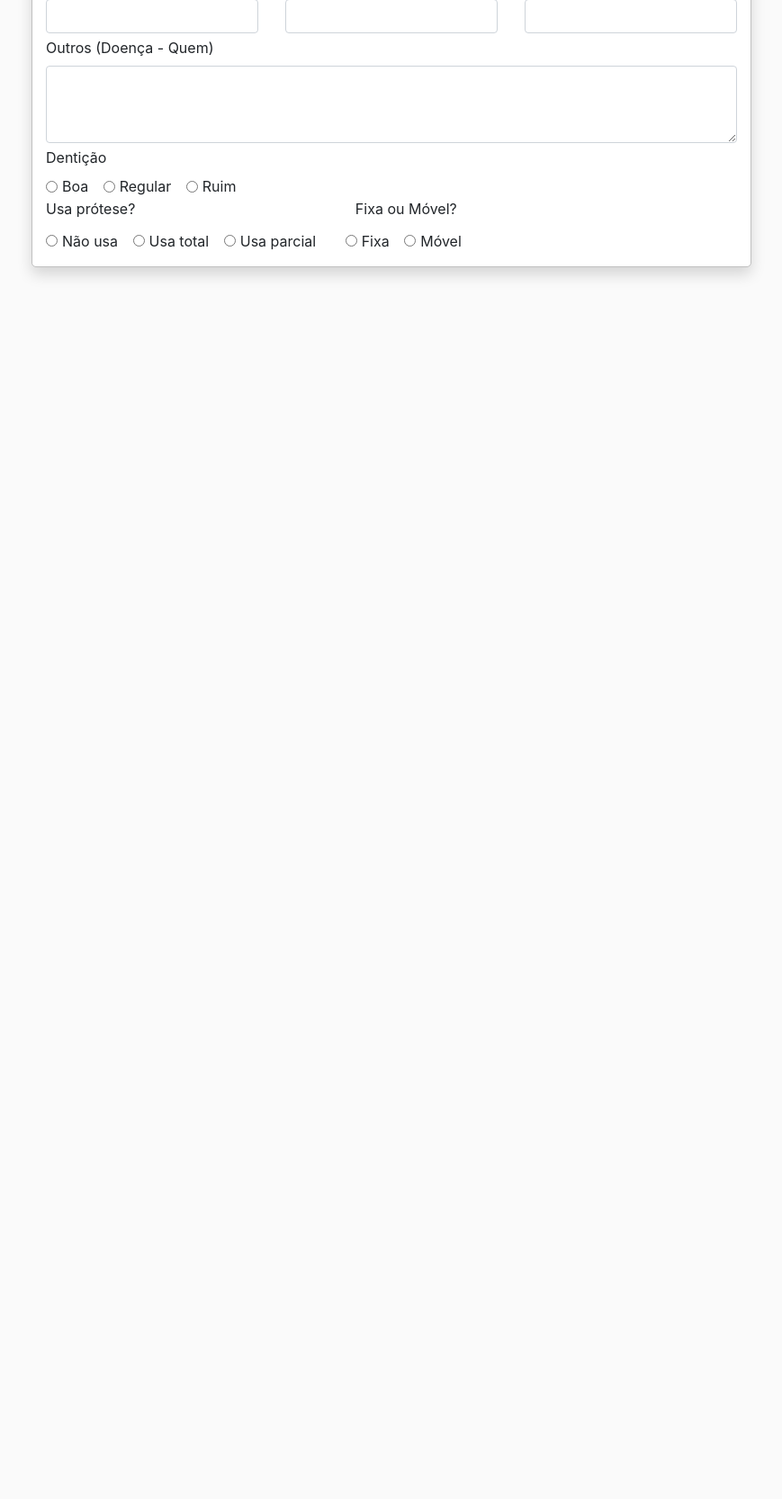
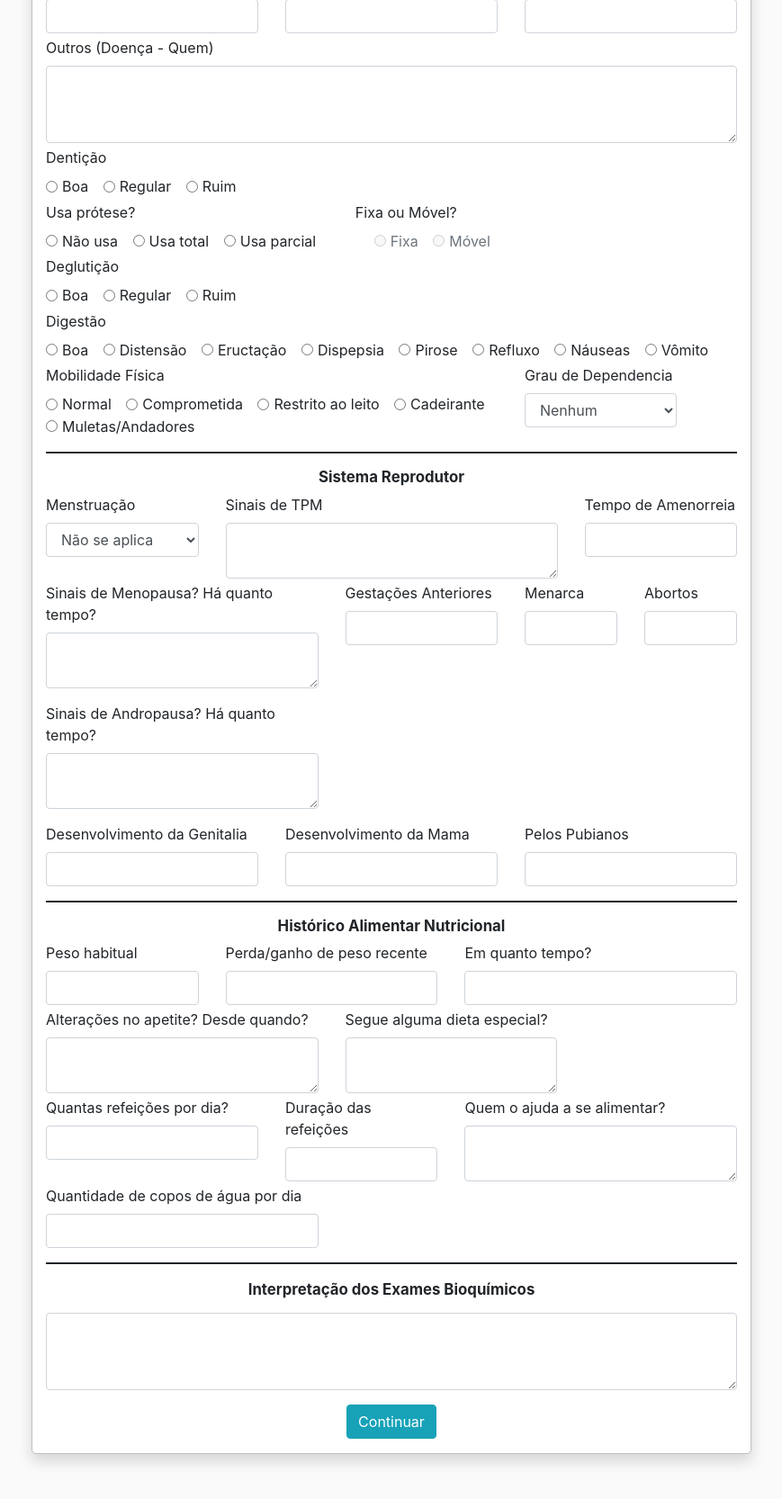
Before and after one commit to luis-modesto/AEPN, a PHP site: page /telaNewPaciente.html in a window 1280 px wide. Shown: the part 1857-3523 px from the top of the page at 90% size, without its empty margins (205-1074 px from the left). Before the commit the page ends 2165 px from the top, so only its background shows below. Run offline with PHP 8.4, Linux system fonts and the light colour scheme; some libraries are stand-ins or nearby versions.

Commit message:
anamnese tudo

```diff
--- a/Aplicacao/view/estiloNewPaciente.css
+++ b/Aplicacao/view/estiloNewPaciente.css
@@ -11,3 +11,17 @@ body{
 	margin-bottom: 50px;
 	max-width: 800px;
 }
+
+.subtitulos{
+	font-size: 105%;
+	text-align: center;
+	font-weight: bold;
+}
+
+.divisores{
+	border: 0.5px solid;
+}
+
+#motivoLabel, #motivoRuim{
+	display: none;
+}
--- a/Aplicacao/view/telaNewPaciente.html
+++ b/Aplicacao/view/telaNewPaciente.html
@@ -20,7 +20,7 @@
 <body>
     <div class = "mt-3 py-3 container shadow" id = "containerAnamnese">
         <form action = "telaPaciente.html" method = "post">
-            <h6 class = "mb-3" style = "font-size: 105%; text-align: center; font-weight: bold;"> Informações Gerais </h6>
+            <h6 class = "mb-3 subtitulos"> Informações Gerais </h6>
             <div class = "mt-1 row">
                 <div class = "col-5">
                     <label for = "nome"> Nome </label>
@@ -138,8 +138,8 @@
                     <textarea required rows = 2 class = "form-control" id = "restRel" name = "restRel"> </textarea>
                 </div>
             </div>
-            <hr style = "border: 0.5px solid;">
-            <h6 style = "font-size: 105%; text-align: center; font-weight: bold;"> Interpretações do Exame Físico </h6>
+            <hr class = "divisores">
+            <h6 class = "subtitulos subtitulos"> Interpretações do Exame Físico </h6>
             <div class = "mt-1 row">
                 <div class = "col-4">
                     <label for = "olhos"> Olhos </label>
@@ -182,8 +182,8 @@
                     <textarea required class = "form-control" id = "abdome" name = "abdome" rows = 2></textarea>
                 </div>
             </div>
-            <hr style = "border: 0.5px solid;">
-            <h6 style = "font-size: 105%; text-align: center; font-weight: bold;"> Dados Clínicos </h6>
+            <hr class = "divisores">
+            <h6 class = "subtitulos subtitulos"> Dados Clínicos </h6>
             <div class = "mt-1 row">
                 <div class = "col-4">
                     <label for = "acne"> Acne </label>
@@ -361,31 +361,233 @@
                     </div>
                 </div>
             </div>
-           <label> Usa prótese? </label>
+           <label class = "mt-1"> Usa prótese? </label>
            <label class = "pl-5 offset-3"> Fixa ou Móvel? </label>
-            <div class = "mt-1 row">
+            <div class = "row">
                 <div class = "col-12">
                     <div class="form-check form-check-inline">
-                        <input class = "form-check-input" type = "radio" name = "usoProtese" id = "naoProt" value = "0">
+                        <input onclick = "usaProtese(this);" class = "form-check-input" type = "radio" name = "usoProtese" id = "naoProt" value = "0">
                         <label class="form-check-label" for="naoProt">Não usa</label>
                     </div>
                     <div class="form-check form-check-inline">
-                        <input class = "form-check-input" type = "radio" id = "total" name = "usoProtese" value = "1">
+                        <input onclick = "usaProtese(this);" class = "form-check-input" type = "radio" id = "total" name = "usoProtese" value = "1">
                         <label class="form-check-label" for="total">Usa total</label>
                     </div>
                     <div class="form-check form-check-inline">
-                        <input class = "form-check-input" type = "radio" id = "parcial" name = "usoProtese" value = "2">
+                        <input onclick = "usaProtese(this);" class = "form-check-input" type = "radio" id = "parcial" name = "usoProtese" value = "2">
                         <label class="form-check-label" for="parcial">Usa parcial</label>
                     </div>
-                    <div class="ml-3 form-check form-check-inline">
-                        <input class = "form-check-input" type = "radio" id = "fixa" name = "fixaOuMovel" value = "0">
+                    <div class="ml-5 form-check form-check-inline">
+                        <input disabled class = "form-check-input" type = "radio" id = "fixa" name = "fixaOuMovel" value = "0">
                         <label class="form-check-label" for="fixa">Fixa</label>
                     </div>
                     <div class="form-check form-check-inline">
-                        <input class = "form-check-input" type = "radio" id = "movel" name = "fixaOuMovel" value = "1">
+                        <input disabled class = "form-check-input" type = "radio" id = "movel" name = "fixaOuMovel" value = "1">
                         <label class="form-check-label" for="movel">Móvel</label>
                     </div>
                 </div>
+            </div>
+            <div class = "mt-1 row">
+                <div class = "col-4">
+                    <label> Deglutição </label> <br>
+                    <div class="form-check form-check-inline">
+                        <input class = "form-check-input" type = "radio" name = "degluticao" id = "boaDeg" value = "0" onclick = "degQualidade(this);>
+                        <label class="form-check-label" for="boaDeg">Boa</label>
+                    </div>
+                    <div class="form-check form-check-inline">
+                        <input class = "form-check-input" type = "radio" id = "regularDeg" name = "degluticao" value = "1" onclick = "degQualidade(this);>
+                        <label class="form-check-label" for="regularDeg">Regular</label>
+                    </div>
+                    <div class="form-check form-check-inline">
+                        <input class = "form-check-input" type = "radio" id = "ruimDeg" name = "degluticao" value = "2" onclick = "degQualidade(this);>
+                        <label class="form-check-label" for="ruimDeg">Ruim</label>
+                    </div>
+                </div>
+                <div class = "col-8">
+                    <label for = "motivoRuim" id = "motivoLabel"> Qual o motivo? </label>
+                    <textarea class = "form-control" id = "motivoRuim" name = "motivoRuim" rows= 2></textarea>
+                </div>
+            </div>
+            <div class = "mt-1 row">
+                <div class = "col-12">
+                    <label> Digestão </label> <br>
+                    <div class="form-check form-check-inline">
+                        <input class = "form-check-input" type = "radio" name = "digestao" id = "digSemQueixa" value = "0">
+                        <label class="form-check-label" for="digSemQueixa">Boa</label>
+                    </div>
+                    <div class="form-check form-check-inline">
+                        <input class = "form-check-input" type = "radio" id = "distensao" name = "digestao" value = "1">
+                        <label class="form-check-label" for="distensao">Distensão</label>
+                    </div>
+                    <div class="form-check form-check-inline">
+                        <input class = "form-check-input" type = "radio" id = "eructacao" name = "digestao" value = "2">
+                        <label class="form-check-label" for="eructacao">Eructação</label>
+                    </div>
+                    <div class="form-check form-check-inline">
+                        <input class = "form-check-input" type = "radio" name = "digestao" id = "dispepsia" value = "3">
+                        <label class="form-check-label" for="dispepsia">Dispepsia</label>
+                    </div>
+                    <div class="form-check form-check-inline">
+                        <input class = "form-check-input" type = "radio" id = "pirose" name = "digestao" value = "4">
+                        <label class="form-check-label" for="pirose">Pirose</label>
+                    </div>
+                    <div class="form-check form-check-inline">
+                        <input class = "form-check-input" type = "radio" id = "refluxo" name = "digestao" value = "5">
+                        <label class="form-check-label" for="refluxo">Refluxo</label>
+                    </div>
+                    <div class="form-check form-check-inline">
+                        <input class = "form-check-input" type = "radio" id = "nauseas" name = "digestao" value = "6">
+                        <label class="form-check-label" for="nauseas">Náuseas</label>
+                    </div>
+                    <div class="form-check form-check-inline">
+                        <input class = "form-check-input" type = "radio" id = "vomito" name = "digestao" value = "7">
+                        <label class="form-check-label" for="vomito">Vômito</label>
+                    </div>
+                </div>
+            </div>
+            <div class = "mt-1 row">
+                <div class = "col-8">
+                    <label> Mobilidade Física </label> <br>
+                    <div class="form-check form-check-inline">
+                        <input class = "form-check-input" type = "radio" name = "mobilidade" id = "mobNormal" value = "0">
+                        <label class="form-check-label" for="mobNormal">Normal</label>
+                    </div>
+                    <div class="form-check form-check-inline">
+                        <input class = "form-check-input" type = "radio" id = "mobComprometida" name = "mobilidade" value = "1">
+                        <label class="form-check-label" for="mobComprometida">Comprometida</label>
+                    </div>
+                    <div class="form-check form-check-inline">
+                        <input class = "form-check-input" type = "radio" id = "mobRestrito" name = "mobilidade" value = "2">
+                        <label class="form-check-label" for="mobRestrito">Restrito ao leito</label>
+                    </div>
+                    <div class="form-check form-check-inline">
+                        <input class = "form-check-input" type = "radio" name = "mobilidade" id = "cadeirante" value = "3">
+                        <label class="form-check-label" for="cadeirante">Cadeirante</label>
+                    </div>
+                    <div class="form-check form-check-inline">
+                        <input class = "form-check-input" type = "radio" id = "muletas" name = "mobilidade" value = "4">
+                        <label class="form-check-label" for="muletas">Muletas/Andadores</label>
+                    </div>
+                </div>
+                <div class = "col-3">
+                    <label for = "depGrau"> Grau de Dependencia </label>
+                    <select id = "depGrau" name = "depGrau" class = "form-control">
+                        <option>Nenhum</option>
+                        <option>Parcial</option>
+                        <option>Total</option>
+                    </select>
+                </div>
+            </div>
+            <hr class = "divisores">
+            <h6 class = "subtitulos subtitulos"> Sistema Reprodutor </h6>
+            <div class = "mt-1 row">
+                <div class = "col-3">
+                    <label for = "regulMenst"> Menstruação </label>
+                    <select id = "regulMenst" name = "regulMenst" class = "form-control">
+                        <option>Não se aplica</option>
+                        <option>Regular</option>
+                        <option>Irregular</option>
+                    </select>
+                </div>
+                <div class = "col-6">
+                    <label for = "sinaisTPM"> Sinais de TPM </label>
+                    <textarea id = "sinaisTPM" class = "form-control" name = "sinaisTPM" rows = 2></textarea>
+                </div>
+                <div class = "col-3">
+                    <label for = "tempoAmenorreia"> Tempo de Amenorreia </label>
+                    <input type = "text" id = "tempoAmenorreia" name = "tempoAmenorreia" class = "form-control">
+                </div>
+            </div>
+            <div class = "mt-1 row">
+                <div class = "col-5">
+                    <label for = "tempoMenopausa"> Sinais de Menopausa? Há quanto tempo? </label>
+                    <textarea id = "tempoMenopausa" class = "form-control" name = "tempoMenopausa" rows = 2></textarea>
+                </div>
+                <div class = "col-3">
+                    <label for = "gestacoes"> Gestações Anteriores </label>
+                    <input type = "number" id = "gestacoes" min = 0 name = "gestacoes" class = "form-control">
+                </div>
+                <div class = "col-2">
+                    <label for = "menarca"> Menarca </label>
+                    <input type = "number" id = "menarca" name = "menarca" class = "form-control" min = 0>
+                </div>
+                <div class = "col-2">
+                    <label for = "abortos"> Abortos </label>
+                    <input type = "number" id = "abortos" name = "abortos" class = "form-control" min = 0>
+                </div>
+            </div>
+            <div class = "mt-3 row">
+                <div class = "col-5">
+                    <label for = "tempoAndropausa">
+                    Sinais de Andropausa? Há quanto tempo? </label>
+                    <textarea id = "tempoAndropausa" name = "tempoAndropausa" class = "form-control" rows = 2></textarea>
+                </div>
+            </div>
+            <div class = "mt-3 row">
+                <div class = "col-4">
+                    <label for = "desenvGenit"> Desenvolvimento da Genitalia </label>
+                    <input type = "text" id = "desenvGenit" name = "desenvGenit" class = "form-control" maxlength="2">
+                </div>
+                <div class = "col-4">
+                    <label for = "desenvMama"> Desenvolvimento da Mama </label>
+                    <input type = "text" id = "desenvMama" name = "desenvMama" class = "form-control" maxlength="2">
+                </div>
+                <div class = "col-4">
+                    <label for = "pelosPub"> Pelos Pubianos </label>
+                    <input type = "text" id = "pelosPub" name = "pelosPub" class = "form-control" maxlength="2">
+                </div>
+            </div>
+            <hr class = "divisores">
+            <h6 class = "subtitulos subtitulos"> Histórico Alimentar Nutricional </h6>
+            <div class = "mt-1 row">
+                <div class = "col-3">
+                    <label for = "pesoHabitual"> Peso habitual </label>
+                    <input type = "number" step = "0.01" min = 0 id = "pesoHabitual" name = "pesoHabitual" class = "form-control">
+                </div>
+               <div class = "col-4">
+                    <label for = "pesoRecente"> Perda/ganho de peso recente</label>
+                    <input type = "number" step = "0.01" min = 0 id = "pesoRecente" name = "pesoRecente" class = "form-control">
+                </div>
+               <div class = "col-5">
+                    <label for = "tempoPesoRecente"> Em quanto tempo?</label>
+                    <input type = "text" id = "tempoPesoRecente" name = "tempoPesoRecente" class = "form-control">
+                </div>
+            </div>
+            <div class = "mt-1 row">
+                <div class = "col-5">
+                    <label for = "alteracoesApetite"> Alterações no apetite? Desde quando? </label>
+                    <textarea id = "alteracoesApetite" name = "alteracoesApetite" class = "form-control" rows = 2></textarea>
+                </div>
+                <div class = "col-4">
+                    <label for = "dietaEspecial"> Segue alguma dieta especial? </label>
+                    <textarea id = "dietaEspecial" name = "dietaEspecial" class = "form-control" rows = 2> </textarea>
+                </div>
+            </div>
+            <div class = "mt-1 row">
+                <div class = "col-4">
+                    <label for = "refDia"> Quantas refeições por dia? </label>
+                    <input type = "number" min = 0 step = 1 id = "refDia" name = "refDia" class = "form-control">
+                </div>
+                <div class = "col-3">
+                    <label for = "duracaoRef"> Duração das refeições </label>
+                    <input type = "text" id = "duracaoRef" name = "duracaoRef" class = "form-control">
+                </div>
+                <div class = "col-5">
+                    <label for = "ajudaAlimentar"> Quem o ajuda a se alimentar? </label>
+                    <textarea id = "ajudaAlimentar" name = "ajudaAlimentar" class = "form-control"></textarea>
+                </div>
+            </div>
+            <div class = "mt-1 row">
+                <div class = "col-5">
+                    <label for = "aguaDia"> Quantidade de copos de água por dia </label>
+                    <input type = "number" min = 0 id = "aguaDia" name = "aguaDia" class = "form-control">
+                </div>
+            </div>
+            <hr class = "divisores">
+            <label for = "examesBioquimicos" class = "col-12"> <h6 class = "subtitulos subtitulos"> Interpretação dos Exames Bioquímicos </h6> </label>
+            <textarea id = "examesBioquimicos" name = "examesBioquimicos" rows = "3" class = "form-control col-12"></textarea>
+            <div class = "mt-3 text-center col-12">
+                <button type = "submit" class = " btn btn-info"> Continuar </button>
             </div>
         </form>
     </div>
```
Also changed, not shown: Aplicacao/view/scriptNewPaciente.js (+24 -0 lines).
